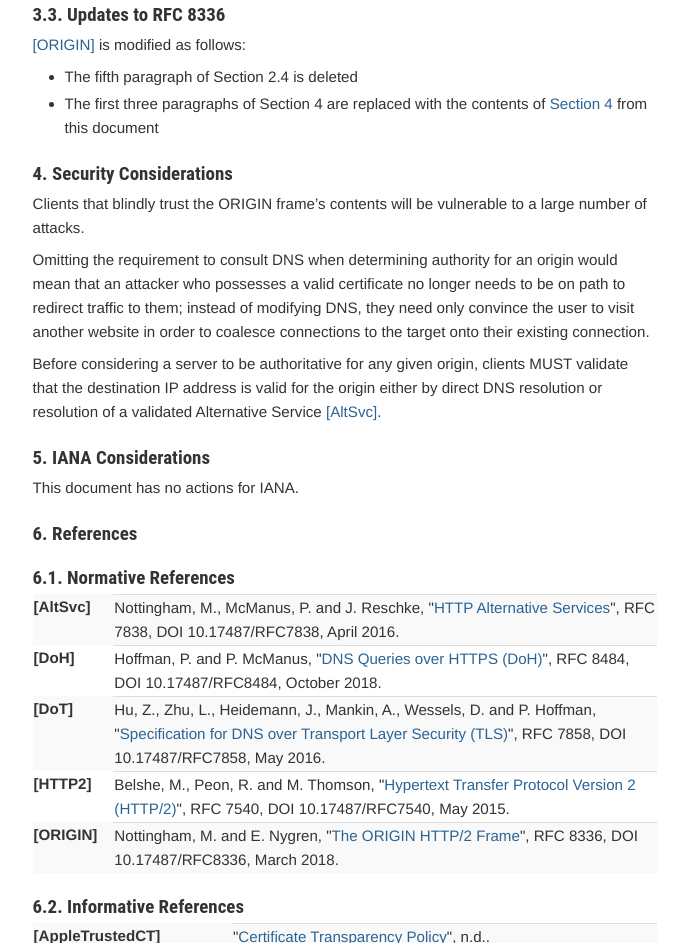
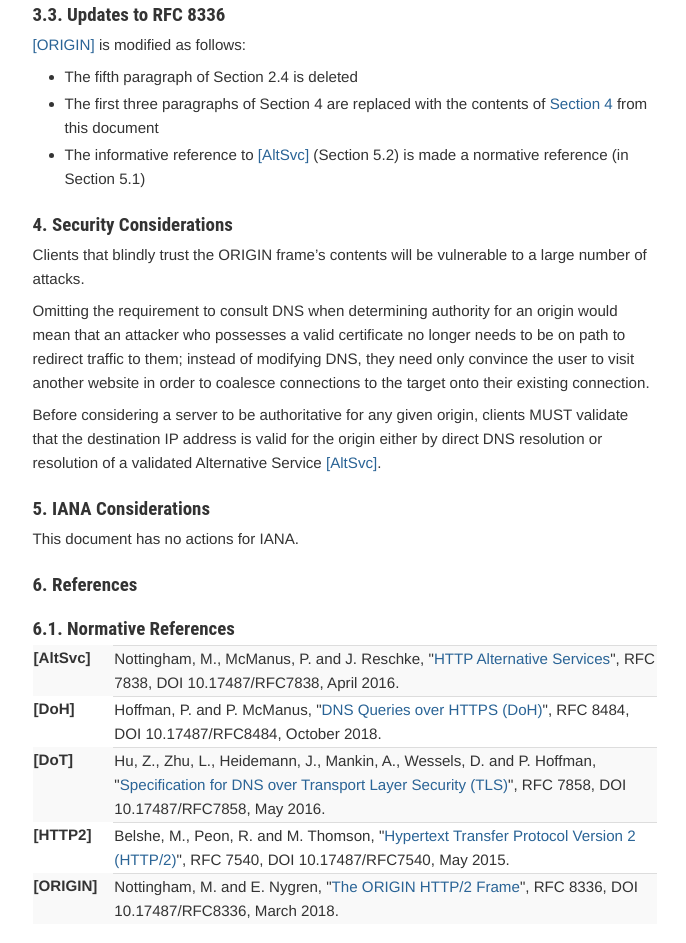
Before and after one commit to MikeBishop/origin-fed-up, a plain HTML site: page draft-bishop-httpbis-origin-fed-up.html in a window 1280 px wide. Shown: the part 3896-4839 px from the top of the page, without its empty margins (123-809 px from the left). Drawn offline with Linux system fonts and the light colour scheme.

Commit message:
Script updating gh-pages from 1602a39. [ci skip]

```diff
--- a/draft-bishop-httpbis-origin-fed-up.html
+++ b/draft-bishop-httpbis-origin-fed-up.html
@@ -469,6 +469,7 @@ ul.toc li {
 <ul>
 <li>The fifth paragraph of Section 2.4 is deleted</li>
 <li>The first three paragraphs of Section 4 are replaced with the contents of <a href="#security" class="xref">Section 4</a> from this document</li>
+<li>The informative reference to <a href="#AltSvc" class="xref">[AltSvc]</a> (Section 5.2) is made a normative reference (in Section 5.1)</li>
 </ul>
 <h1 id="rfc.section.4">
 <a href="#rfc.section.4">4.</a> <a href="#security" id="security">Security Considerations</a>
```
Also changed, not shown: draft-bishop-httpbis-origin-fed-up.txt.
